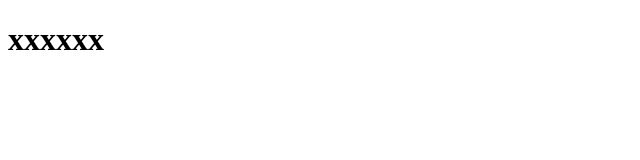
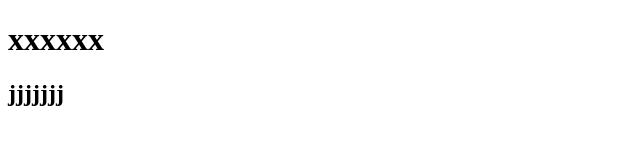
Before and after one commit to wxbj-995/testdemo, a plain HTML site: page index.html in a window 1280 px wide. Shown: the whole page, without its empty margins (0-640 px from the left). Drawn offline with Linux system fonts and the light colour scheme.

Commit message:
这是第二次提交，修改了index.html

```diff
--- a/index.html
+++ b/index.html
@@ -8,5 +8,8 @@
 </head>
 <body>
     <h1>xxxxxx</h1>
+    <h2>
+        jjjjjjj
+    </h2>
 </body>
 </html>
```
